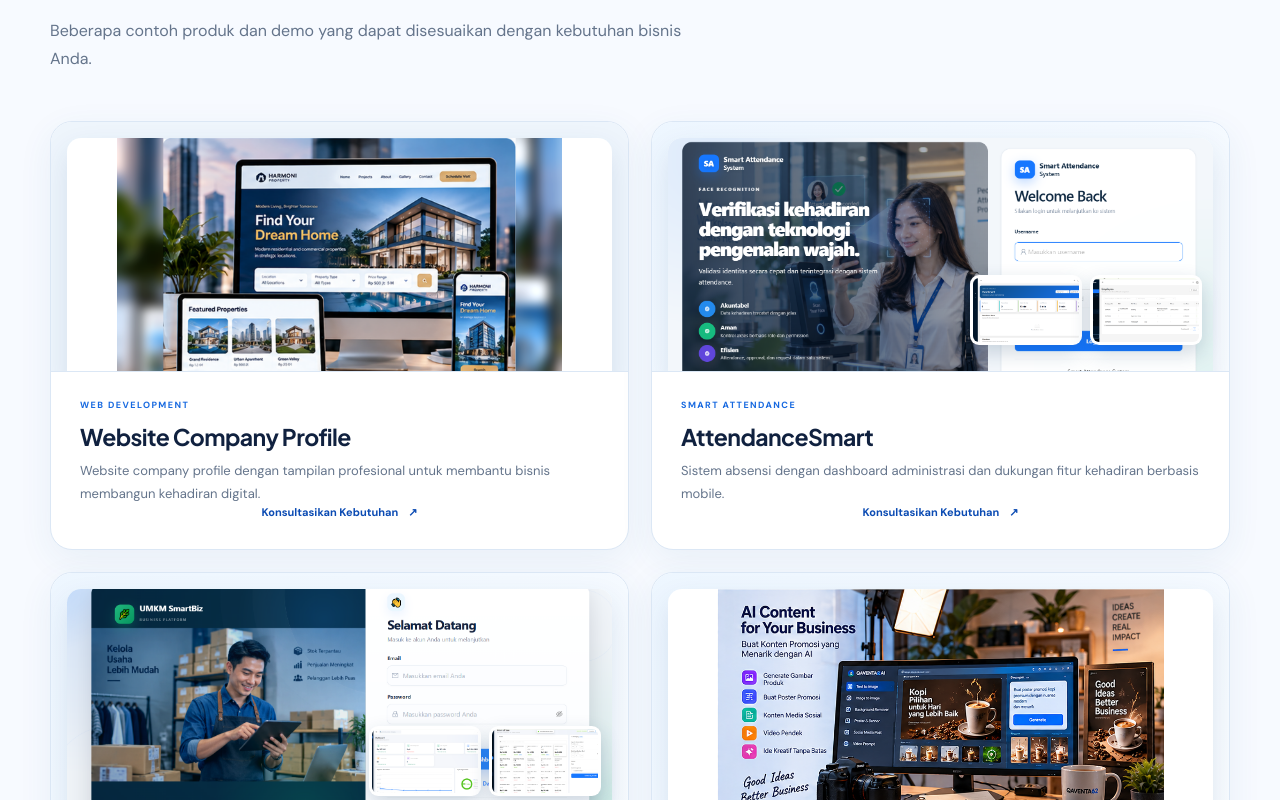
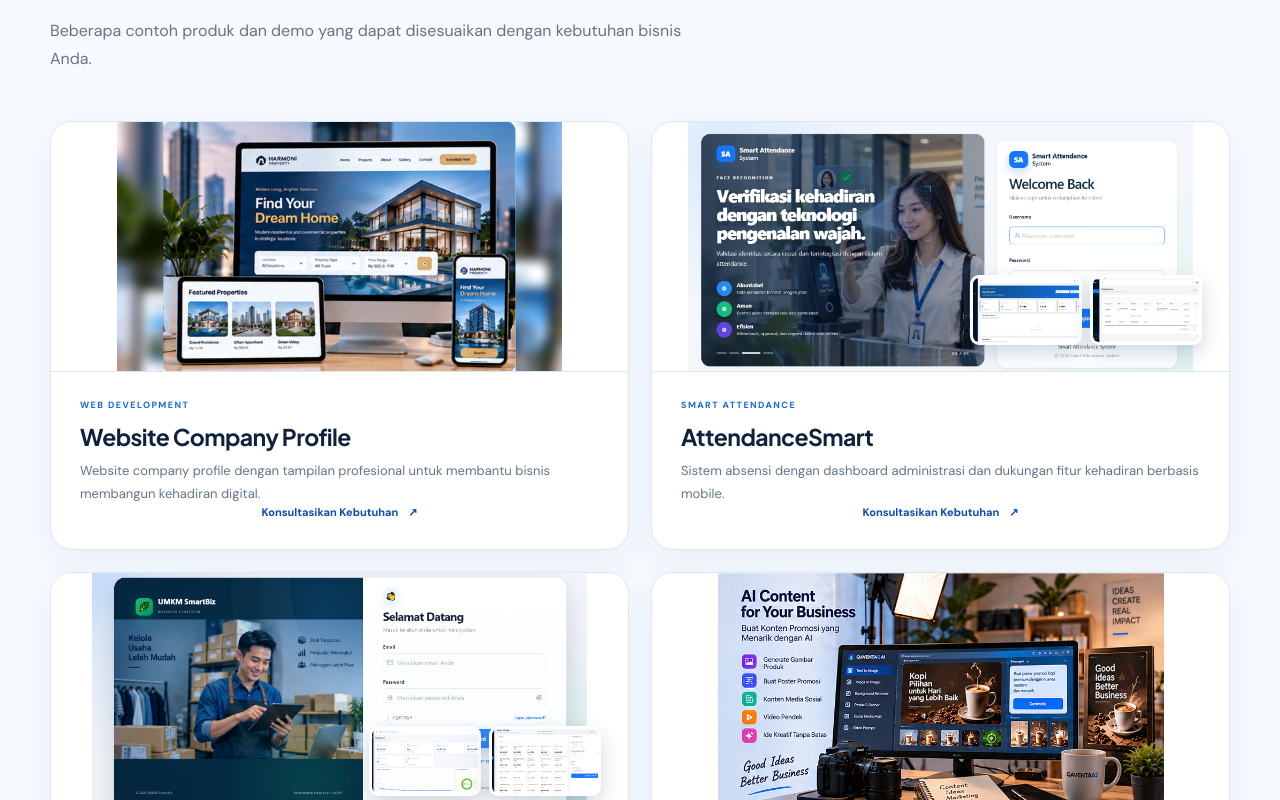
Before and after one commit to firmanops/QAVENTA62-CompanyProfile, a React (Vite) app: page / in a window 1280 px wide. Shown: the part 3380-4180 px from the top of the page. Built offline with nearby package versions, Linux system fonts and the light colour scheme.

Commit message:
fix: update company profile web space

```diff
--- a/src/App.css
+++ b/src/App.css
@@ -1350,100 +1350,130 @@
 
 
 /* =========================================================
-   FINAL PORTFOLIO CARD EQUAL HEIGHT
-   4 cards / 2 columns desktop.
-   Semua card pada portfolio dibuat tinggi dan sejajar.
-   Tidak mengubah hero / about / strengths / vision / contact.
+   FINAL PORTFOLIO — IMAGE FULL WIDTH / NO SIDE SPACE
+   Desktop:
+   - image fills the entire media area
+   - no horizontal blank space
+   - all 4 cards remain equal width
+   - image keeps complete 16:9 content without cropping
 ========================================================= */
 
 @media (min-width: 901px) {
   .portfolio-grid {
-    grid-template-columns: repeat(2, minmax(0, 1fr));
-    grid-auto-rows: minmax(0, 1fr);
+    grid-template-columns: repeat(2, minmax(0, 1fr)) !important;
     align-items: stretch;
   }
 
   .portfolio-card,
-  .portfolio-card-wide {
-    width: 100%;
+  .portfolio-card-wide,
+  .portfolio-website-carousel {
+    grid-column: span 1 !important;
+    width: 100% !important;
+    max-width: none !important;
+    min-width: 0;
     height: 100%;
-    min-height: 0;
     display: flex;
     flex-direction: column;
   }
 
   .portfolio-card .portfolio-media,
-  .portfolio-card-wide .portfolio-media {
-    flex: 0 0 250px;
+  .portfolio-card-wide .portfolio-media,
+  .portfolio-website-carousel .portfolio-media {
+    width: 100% !important;
+    max-width: none !important;
+    min-height: 250px !important;
     height: 250px !important;
-    min-height: 250px !important;
+    padding: 0 !important;
+    overflow: hidden;
+    display: flex;
+    align-items: center;
+    justify-content: center;
   }
 
   .portfolio-card .portfolio-main-image,
-  .portfolio-card-wide .portfolio-main-image {
+  .portfolio-card-wide .portfolio-main-image,
+  .portfolio-website-carousel .portfolio-main-image {
+    display: block;
+    width: 100% !important;
+    max-width: 100% !important;
     height: 250px !important;
     min-height: 250px !important;
+    margin: 0 !important;
+    padding: 0 !important;
+    aspect-ratio: auto !important;
+    object-fit: contain !important;
+    object-position: center center !important;
+    border-radius: 0 !important;
+    box-shadow: none;
   }
 
   .portfolio-card .portfolio-body,
-  .portfolio-card-wide .portfolio-body {
+  .portfolio-card-wide .portfolio-body,
+  .portfolio-website-carousel .portfolio-body {
     flex: 1 1 auto;
     display: flex;
     flex-direction: column;
   }
 
   .portfolio-card .portfolio-body button,
-  .portfolio-card-wide .portfolio-body button {
+  .portfolio-card-wide .portfolio-body button,
+  .portfolio-website-carousel .portfolio-body button {
     margin-top: auto;
   }
 }
 
-/* Tablet / mobile tetap 1 kolom */
+/* Tablet / mobile */
 @media (max-width: 900px) {
   .portfolio-grid {
-    grid-template-columns: 1fr;
-    grid-auto-rows: auto;
+    grid-template-columns: 1fr !important;
   }
 
   .portfolio-card,
-  .portfolio-card-wide {
-    width: 100%;
+  .portfolio-card-wide,
+  .portfolio-website-carousel {
+    grid-column: span 1 !important;
+    width: 100% !important;
+    max-width: none !important;
     height: auto;
-    display: flex;
-    flex-direction: column;
   }
 
   .portfolio-card .portfolio-media,
-  .portfolio-card-wide .portfolio-media {
+  .portfolio-card-wide .portfolio-media,
+  .portfolio-website-carousel .portfolio-media {
+    width: 100% !important;
+    max-width: none !important;
+    min-height: 250px !important;
     height: 250px !important;
-    min-height: 250px !important;
-    flex: 0 0 250px;
+    padding: 0 !important;
   }
 
   .portfolio-card .portfolio-main-image,
-  .portfolio-card-wide .portfolio-main-image {
+  .portfolio-card-wide .portfolio-main-image,
+  .portfolio-website-carousel .portfolio-main-image {
+    width: 100% !important;
+    max-width: 100% !important;
     height: 250px !important;
     min-height: 250px !important;
-  }
-
-  .portfolio-card .portfolio-body,
-  .portfolio-card-wide .portfolio-body {
-    flex: none;
-    display: flex;
-    flex-direction: column;
+    margin: 0 !important;
+    padding: 0 !important;
+    aspect-ratio: auto !important;
+    object-fit: contain !important;
+    object-position: center center !important;
+    border-radius: 0 !important;
   }
 }
 
 @media (max-width: 680px) {
   .portfolio-card .portfolio-media,
-  .portfolio-card-wide .portfolio-media {
+  .portfolio-card-wide .portfolio-media,
+  .portfolio-website-carousel .portfolio-media {
+    min-height: 210px !important;
     height: 210px !important;
-    min-height: 210px !important;
-    flex-basis: 210px;
   }
 
   .portfolio-card .portfolio-main-image,
-  .portfolio-card-wide .portfolio-main-image {
+  .portfolio-card-wide .portfolio-main-image,
+  .portfolio-website-carousel .portfolio-main-image {
     height: 210px !important;
     min-height: 210px !important;
   }
```
